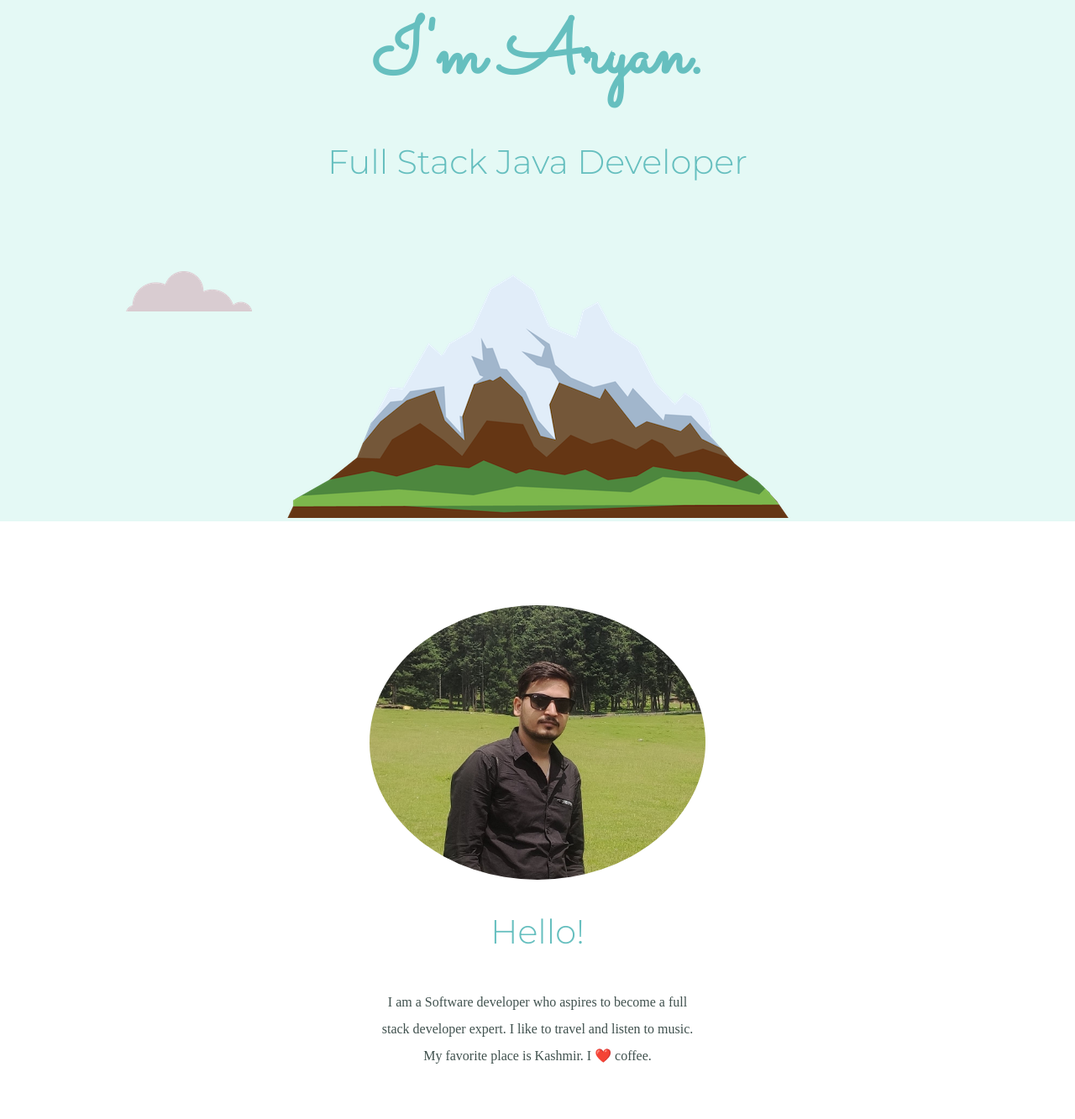
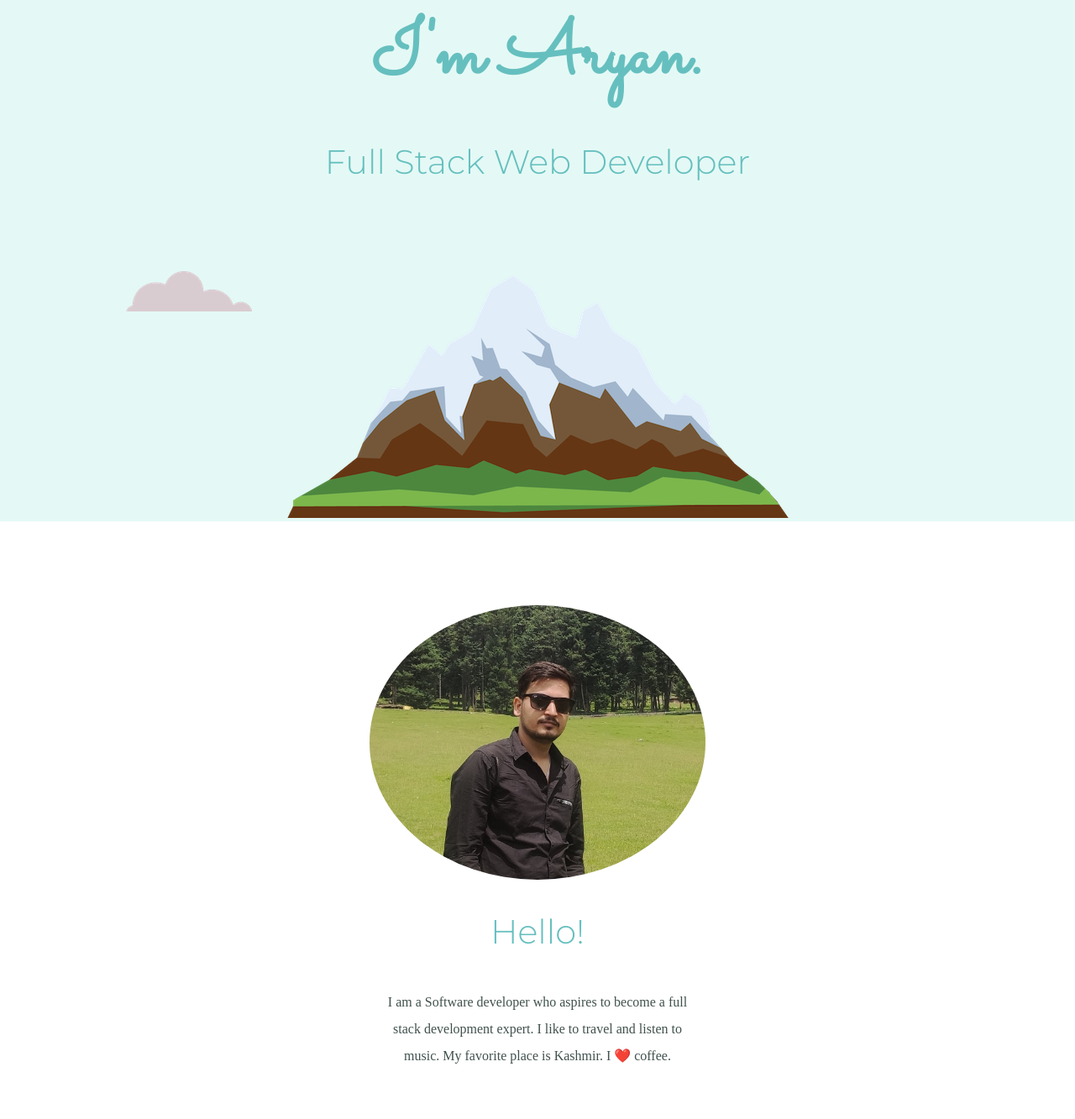
Before and after one commit to arsh8254/My_Site, a plain HTML site: page index.html in a window 1280 px wide. Shown: the part 147-1480 px from the top of the page at 84% size. Drawn offline with Linux system fonts and the light colour scheme.

Commit message:
Update index.html

```diff
--- a/index.html
+++ b/index.html
@@ -14,7 +14,7 @@
     <div class="top-container">
       <img class="top-cloud" src="images/cloud.png" alt="cloud" />
       <h1>I'm Aryan.</h1>
-      <h2>Full Stack Java Developer</h2>
+      <h2>Full Stack Web Developer</h2>
       <img class="bottom-cloud" src="images/cloud.png" alt="cloud" />
       <img src="images/mountain.png" alt="mountain" />
     </div>
@@ -24,7 +24,7 @@
         <h2>Hello!</h2>
         <p class ="intro">
           I am a Software developer who aspires to become a full stack
-          developer expert. I like to travel and listen to music. My favorite
+          development expert. I like to travel and listen to music. My favorite
           place is Kashmir. I ❤️ coffee.
         </p>
       </div>
```
